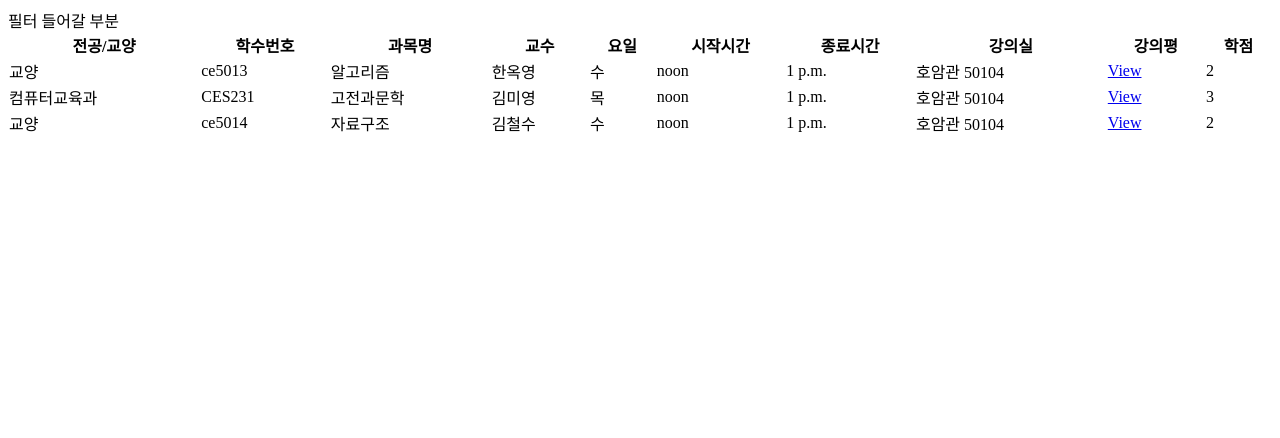
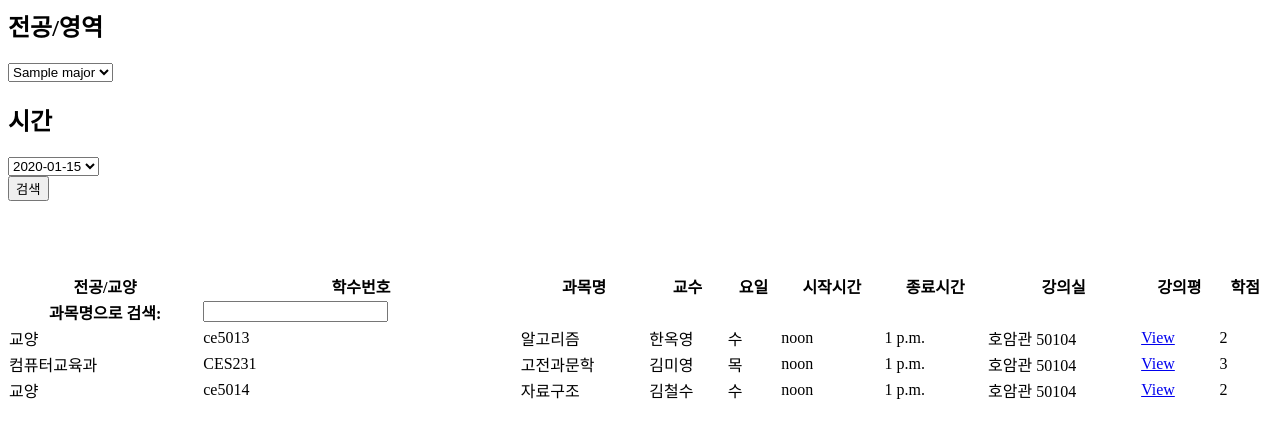
Before and after one commit to bottle-honey/mingle, a Django app: template timetable/templates/ClassList.html in a window 1280 px wide. Shown: the top 438 px of the page. Run offline with Django 3.2, Linux system fonts and the light colour scheme; data comes from the database, SQL or seed files in the repository; both versions use the stored data as it was after the commit; tables that the repository leaves empty hold one stand-in row (values such as "Sample post"); the template is opened without the code that fills it: values that come from a table or form of the project are taken from there, most other values are stand-ins (such as "Sample title", 1, 10 or a date in 2020); parts of the project's set-up code (start-up, migrations or seed data) failed here and were passed over.

Commit message:
과목명으로 검색 구현

```diff
--- a/timetable/forms.py
+++ b/timetable/forms.py
@@ -1,3 +1,6 @@
+from logging import PlaceHolder
+from tkinter.tix import MAX
+from urllib.parse import MAX_CACHE_SIZE
 from django import forms
 from .models import Review, Table, Class
 
@@ -81,3 +84,7 @@ class ReviewForm(forms.ModelForm):
                 'placeholder' : 'Please write a general review of this lecture',
                 'rows' : 3
             }
+
+
+class SearchForm(forms.Form):
+    search = forms.CharField(label='과목명으로 검색',max_length=100)
--- a/timetable/templates/ClassList.html
+++ b/timetable/templates/ClassList.html
@@ -1,8 +1,35 @@
 <table class="table table-bordered" id="dataTable" width="100%" cellspacing="0">
+    <!-- 필터 -->
+    <div>
+        <form action="">
+            <h2>전공/영역</h2>
+            <select name="">
+                {% for m in major %}
+                <option value={{m}}>{{m}}</option>
+                {% endfor %}
+            </select>
 
-    <div>
-        필터 들어갈 부분
+        </form>
+        <form action="">
+            <h2>시간</h2>
+            <select name="">
+                {% for t in time %}
+                <option value={{t}}>{{t}}</option>
+                {% endfor %}
+            </select>
+        </form>
+
+
     </div>
+    <form action="" method="POST">
+        {% csrf_token %}
+        {{ form }}
+        <input type="submit" value="검색"><br/>
+        <br/>
+        <br/>
+        <br/>
+        <br/>
+   </form>
     <thead>
         <tr>
             <th>전공/교양</th>
```
Also changed, not shown: timetable/views.py (+15 -4 lines), db.sqlite3.
